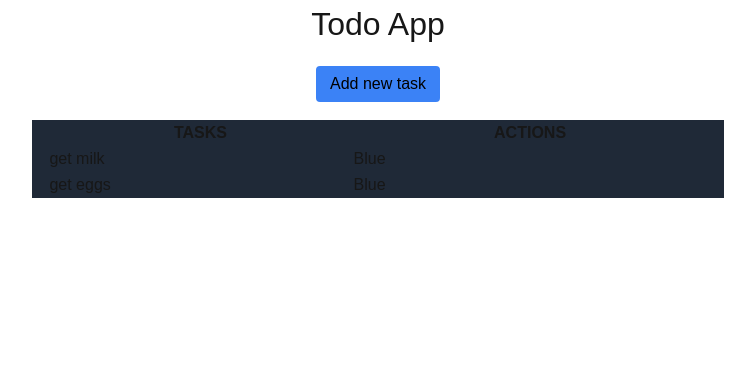
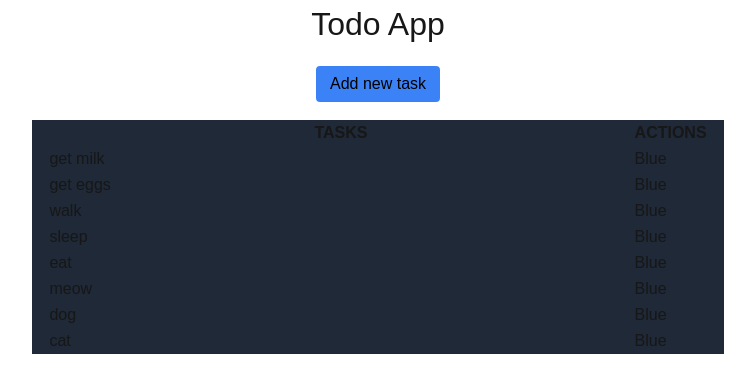
Before and after one commit to mluc404/todo-app, a Next.js app: page / in a window 1280 px wide. Shown: the top 392 px of the page, without its empty margins (262-1017 px from the left). Built offline with nearby package versions, Linux system fonts and the light colour scheme; data requests are answered from the project's data file.

Commit message:
feat: add and display new task immediately

```diff
--- a/api.ts
+++ b/api.ts
@@ -1,11 +1,24 @@
 import { Besley } from "next/font/google";
 import { TaskInterface } from "./types/task";
+import { METHODS } from "http";
 
-const baseURL = "http://localhost:3001/tasks";
+const baseURL = "http://localhost:3001";
 
 export async function getAllTodos(): Promise<TaskInterface[]> {
-  const res = await fetch(`${baseURL}`);
+  const res = await fetch(`${baseURL}/tasks`);
   const todos = await res.json();
 
   return todos;
 }
+
+export async function addTodo(todo: TaskInterface): Promise<TaskInterface> {
+  const res = await fetch(`${baseURL}/tasks`, {
+    method: "POST",
+    headers: {
+      "Content-Type": "application/json",
+    },
+    body: JSON.stringify(todo),
+  });
+  const newTodo = await res.json();
+  return newTodo;
+}
--- a/app/components/AddTask.tsx
+++ b/app/components/AddTask.tsx
@@ -1,15 +1,32 @@
 "use client";
 import { FormEventHandler, useState } from "react";
 import { Modal } from "./Modal";
+import { addTodo, getAllTodos } from "@/api";
+import { TaskInterface } from "@/types/task";
+import { useRouter } from "next/navigation";
 
-export function AddTask() {
+interface AddTaskProps {
+  handleAddTask: (newTodo: TaskInterface) => void;
+}
+
+export function AddTask({ handleAddTask }: AddTaskProps) {
   const [modalOpen, setModalOpen] = useState<boolean>(false);
   const [newTaskValue, setNewTaskValue] = useState<string>("");
+  const router = useRouter();
 
-  const handleSubmitNewTodo: FormEventHandler<HTMLFormElement> = (e) => {
+  const handleSubmitNewTodo: FormEventHandler<HTMLFormElement> = async (e) => {
     e.preventDefault();
     console.log(newTaskValue);
+
+    const newTodo: TaskInterface = {
+      id: "8",
+      text: newTaskValue,
+    };
+    addTodo(newTodo);
+    handleAddTask(newTodo);
     setNewTaskValue("");
+    setModalOpen(false);
+    // router.refresh();
   };
   return (
     <div>
--- a/app/components/Task.tsx
+++ b/app/components/Task.tsx
@@ -7,7 +7,7 @@ interface TaskProps {
 export function Task({ task }: TaskProps) {
   return (
     <tr key={task.id}>
-      <td>{task.text}</td>
+      <td className="w-full">{task.text}</td>
       <td>Blue</td>
     </tr>
   );
--- /dev/null
+++ b/app/components/TodoContainer.tsx
@@ -0,0 +1,31 @@
+"use client";
+
+import { TaskInterface } from "@/types/task";
+import { AddTask } from "./AddTask";
+import { TodoList } from "./TodoList";
+import { useState } from "react";
+
+interface TodoContainerProps {
+  initialTasks: TaskInterface[];
+}
+
+export function TodoContainer({ initialTasks }: TodoContainerProps) {
+  const [tasks, setTasks] = useState<TaskInterface[]>(initialTasks);
+
+  const handleAddTask = (newTodo: TaskInterface) => {
+    setTasks((prev) => [...prev, newTodo]);
+  };
+
+  return (
+    <div className="min-h-screen flex flex-col items-center">
+      <main className="w-full max-w-4xl px-4 flex flex-col gap-4">
+        <div className="flex flex-col items-center gap-4">
+          <h1>Todo App</h1>
+          <AddTask handleAddTask={handleAddTask} />
+        </div>
+        <TodoList tasks={tasks} />
+      </main>
+      <footer className="mt-auto py-4 flex gap-6 flex-wrap items-center justify-center"></footer>
+    </div>
+  );
+}
--- a/app/page.tsx
+++ b/app/page.tsx
@@ -1,19 +1,10 @@
 import { getAllTodos } from "@/api";
 import { AddTask } from "./components/AddTask";
 import { TodoList } from "./components/TodoList";
+import { TaskInterface } from "@/types/task";
+import { TodoContainer } from "./components/TodoContainer";
 
 export default async function Home() {
-  const tasks = await getAllTodos();
-  return (
-    <div className="min-h-screen flex flex-col items-center">
-      <main className="w-full max-w-4xl px-4 flex flex-col gap-4">
-        <div className="flex flex-col items-center gap-4">
-          <h1>Todo App</h1>
-          <AddTask />
-        </div>
-        <TodoList tasks={tasks} />
-      </main>
-      <footer className="mt-auto py-4 flex gap-6 flex-wrap items-center justify-center"></footer>
-    </div>
-  );
+  const initialTasks = await getAllTodos();
+  return <TodoContainer initialTasks={initialTasks} />;
 }
--- a/data/todos.json
+++ b/data/todos.json
@@ -1,6 +1,36 @@
 {
   "tasks": [
-    { "id": "1", "text": "get milk" },
-    { "id": "2", "text": "get eggs" }
+    {
+      "id": "1",
+      "text": "get milk"
+    },
+    {
+      "id": "2",
+      "text": "get eggs"
+    },
+    {
+      "id": "3",
+      "text": "walk"
+    },
+    {
+      "id": "4",
+      "text": "sleep"
+    },
+    {
+      "id": "5",
+      "text": "eat"
+    },
+    {
+      "id": "6",
+      "text": "meow"
+    },
+    {
+      "id": "7",
+      "text": "dog"
+    },
+    {
+      "id": "8",
+      "text": "cat"
+    }
   ]
 }
```
